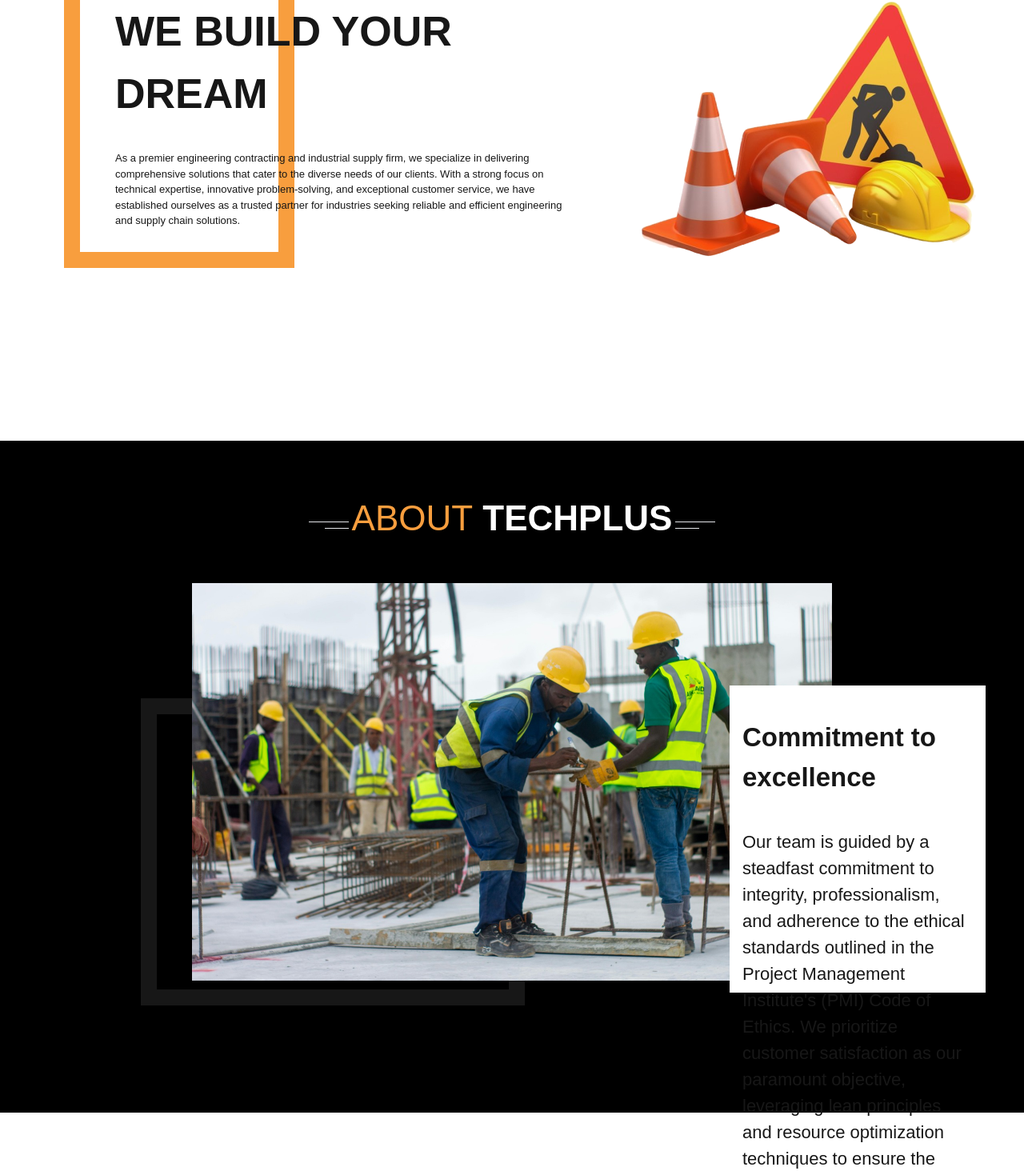
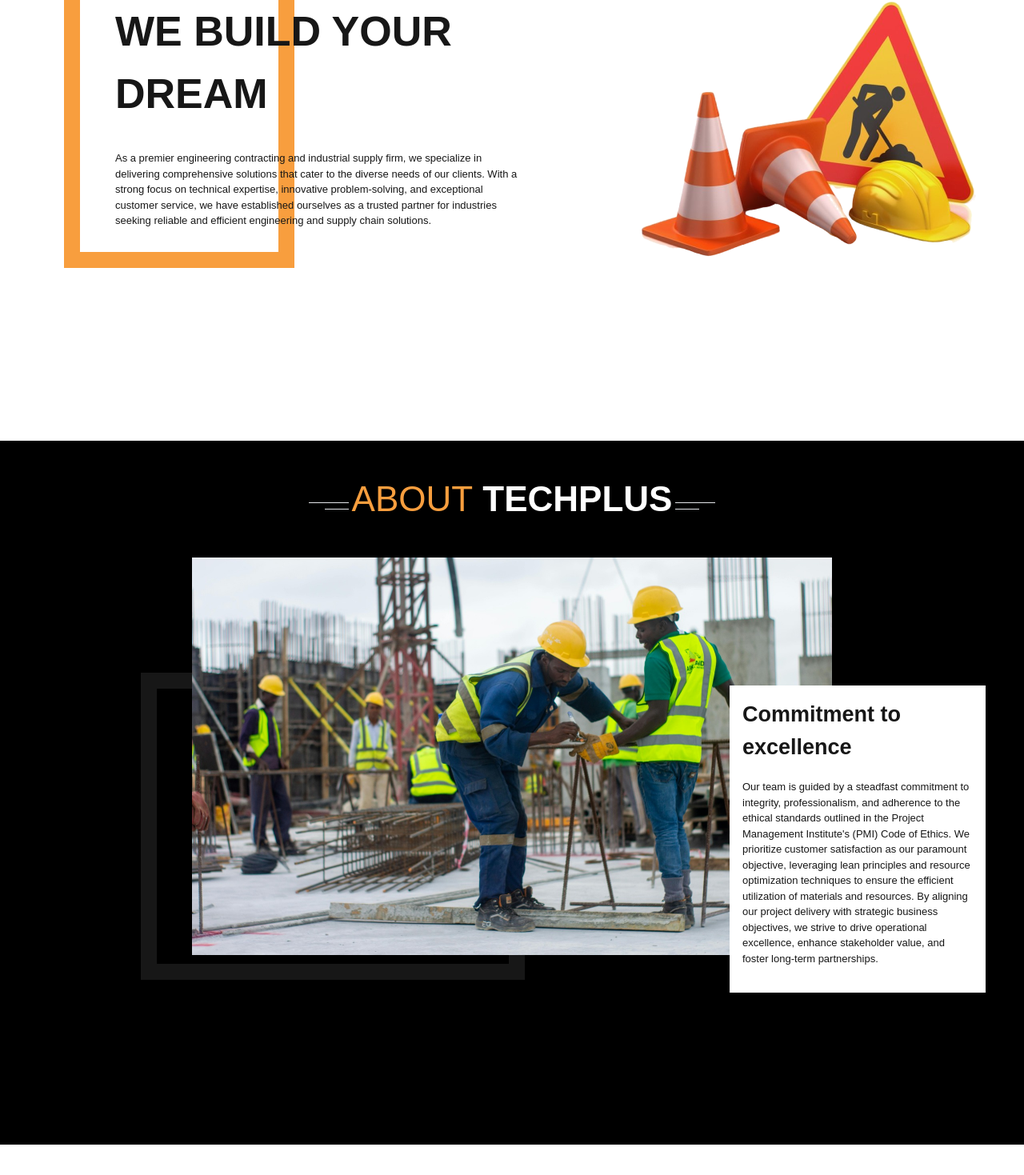
Before and after one commit to mkaweme/techplus, a Next.js app: page / in a window 1280 px wide. Shown: the part 249-1718 px from the top of the page at 80% size. Built offline with nearby package versions, Linux system fonts and the light colour scheme.

Commit message:
improved styling on medium devices

```diff
--- a/app/components/About.tsx
+++ b/app/components/About.tsx
@@ -2,14 +2,13 @@
 
 const About = () => {
   return (
-    <>
-      <div className="flex flex-col items-center bg-black h-[80vh] md:h-[90vh] lg:h-[105vh]">
-        <div className="flex flex-row items-center md:mt-10 md:mb-6">
+      <div className="flex flex-col items-center bg-black min-h-screen lg:h-[110vh] pb-10">
+        <div className="flex flex-row items-center my-10">
           <div className="flex flex-col justify-center lg:justify-end pt-3 lg:pt-0 items-end mr-1 w-[50px] h-[40px]">
             <hr className="w-full color-white h-2"/>
             <hr className="w-[60%] color-white h-2"/>
           </div>
-          <h1 className="text-[#F89E3E] text-[24px] lg:text-[44px] my-6">ABOUT
+          <h1 className="text-[#F89E3E] text-[24px] lg:text-[44px]">ABOUT
             <span className="text-white font-bold"> TECHPLUS</span>
           </h1>
           <div className="flex flex-col justify-center lg:justify-end pt-3 lg:pt-0 ml-1 w-[50px] h-[40px] ">
@@ -20,9 +19,9 @@
         <div className="flex flex-row relative">
           <div className="absolute top-36 -left-16 border-[20px] border-[#57575744] w-48 lg:w-[480PX] h-96 z-0"></div>
           <Image src="/about.jpeg" alt="about" width={1600} height={994} className="w-[350px] md:w-[650px] lg:w-[800px] h-auto z-10" />
-          <div className="flex flex-col justify-center md:justify-start absolute bg-white lg:w-[40%] p-4 mx-6 lg:mx-0 h-90 md:h-[550px] lg:h-96 top-48 md:top-[360px] lg:top-32 lg:-right-48 z-10">
-            <h1 className="text-[27px] md:text-[33px] font-bold md:mt-6">Commitment to excellence</h1>
-            <p className="text-[13px] md:text-[22px] font-medium mt-10">Our team is guided by a steadfast commitment to integrity,
+          <div className="flex flex-col justify-center md:justify-start absolute bg-white lg:w-[40%] p-4 mx-6 lg:mx-0 h-90 md:h-[550px] lg:h-96 top-48 md:top-44 lg:top-40 lg:-right-48 z-10">
+            <h1 className="text-[27px] font-bold">Commitment to excellence</h1>
+            <p className="text-[13px] font-medium my-5">Our team is guided by a steadfast commitment to integrity,
               professionalism, and adherence to the ethical standards outlined in the Project Management Institute&apos;s
               (PMI) Code of Ethics. We prioritize customer satisfaction as our paramount objective, leveraging lean
               principles and resource optimization techniques to ensure the efficient utilization of materials and resources.
@@ -32,7 +31,6 @@
           </div>
         </div>
       </div>
-    </>
   );
 };
 
--- a/app/components/Hero.tsx
+++ b/app/components/Hero.tsx
@@ -9,7 +9,7 @@
         <div className="flex flex-col lg:flex-row">
           <div className="flex flex-col relative lg:w-[50%] ml-10 lg:mx-20 my-10 lg:my-20 h-96 justify-center gap-y-8">
             <h1 className="text-[34px] lg:text-[52px] font-black lg:font-bold ml-10 lg:ml-16 z-10">WE BUILD YOUR DREAM</h1>
-            <p className="text-[13px] ml-10 lg:ml-16 z-10">As a premier engineering contracting and industrial supply firm, we specialize
+            <p className="text-[13px] mx-10 lg:mx-16 z-10">As a premier engineering contracting and industrial supply firm, we specialize
               in delivering comprehensive solutions that cater to the diverse needs of our clients. With a strong focus on
               technical expertise, innovative problem-solving, and exceptional customer service, we have
               established ourselves as a trusted partner for industries seeking reliable and efficient engineering and supply
```
